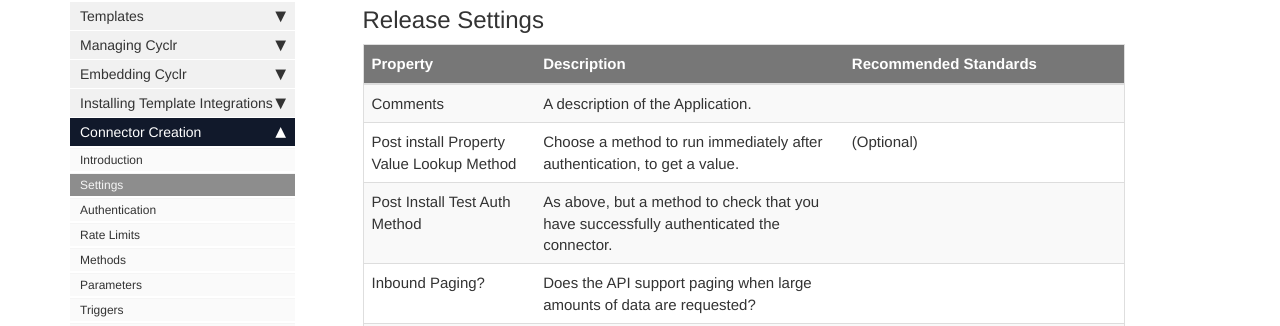
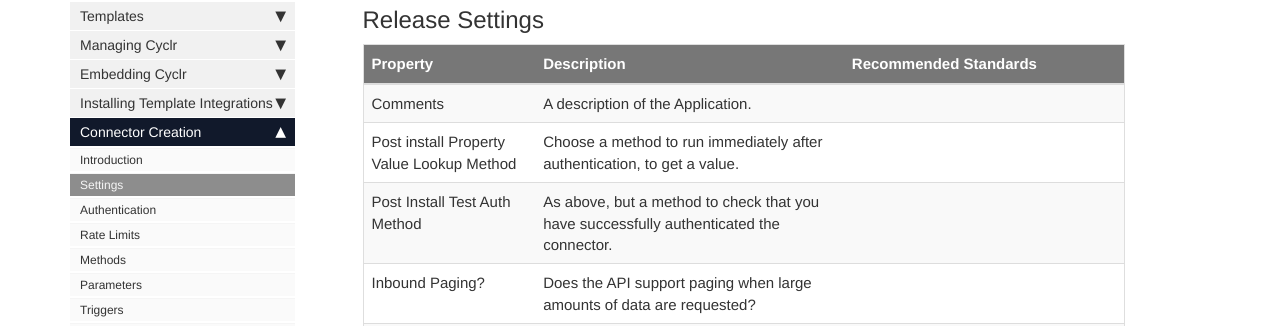
Before and after one commit to sneakysneak/docs, a Jekyll site: the page built from pages/custom-connectors/02-settings.md, in a window 1280 px wide and 900 px high, scrolled down 945 px. Shown: the part 127-453 px from the top of the window. Built offline with Jekyll 4.4.1, drawn with Linux system fonts in a browser that asks for light colours; comment, search, counter and statistics services are not loaded.

Commit message:
Update 02-settings.md

```diff
--- a/pages/custom-connectors/02-settings.md
+++ b/pages/custom-connectors/02-settings.md
@@ -31,7 +31,7 @@ When a release is pushed live this might be done as a Major release which will c
 | Property | Description | Recommended Standards |
 | --- | --- | --- |
 | Comments | A description of the Application.| |
-| Post install Property Value Lookup Method | Choose a method to run immediately after authentication, to get a value. | (Optional) |
+| Post install Property Value Lookup Method | Choose a method to run immediately after authentication, to get a value. | |
 | Post Install Test Auth Method | As above, but a method to check that you have successfully authenticated the connector. | |
 | Inbound Paging? | Does the API support paging when large amounts of data are requested? | |
 | Inbound Page Size | If inbound paging is supported, provide the default page size. | |
```
